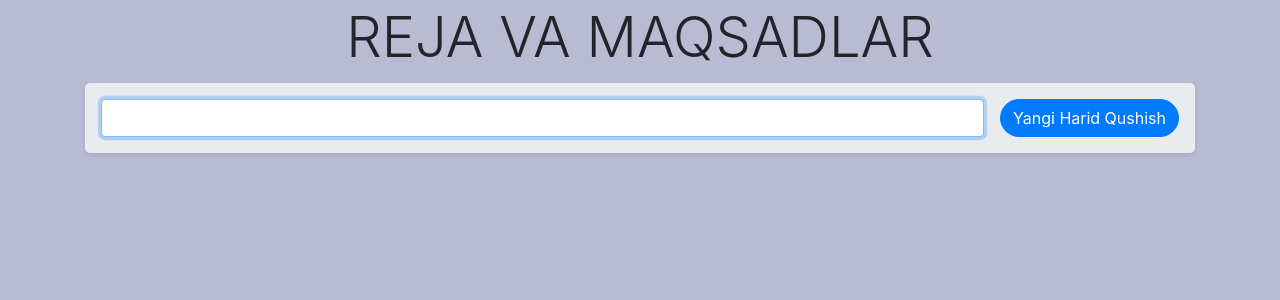
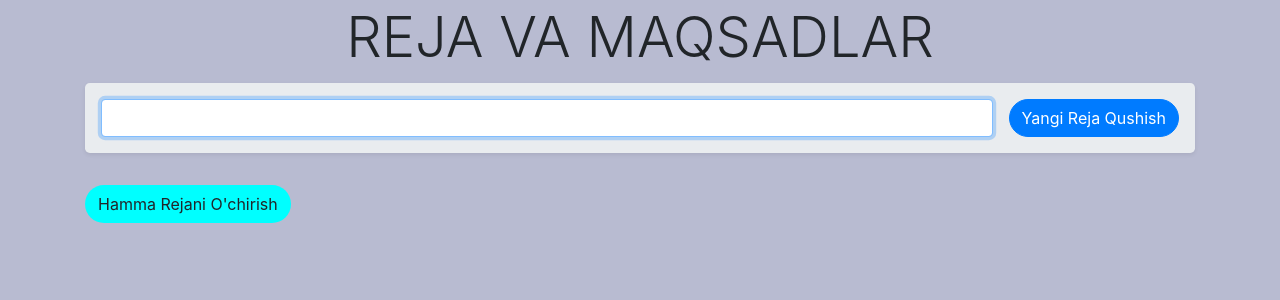
Before and after one commit to Billy-Bek/reja, a Node server app: page / in a window 1280 px wide. Shown: the top 300 px of the page. Run offline with Node 20, Linux system fonts and the light colour scheme; some libraries are stand-ins or nearby versions.

Commit message:
fix: refactoring

```diff
--- a/server.js
+++ b/server.js
@@ -43,11 +43,11 @@ app.get("/author", (req, res) => {
 
 // qabul qiladi
 app.get("/", function (req, res) {
-  res.render("harid");
+  res.render("reja");
 });
 
 const server = http.createServer(app);
 let PORT = 3000;
 server.listen(PORT, function () {
-  console.log(`The server is running successfully on port: ${PORT}`);
+  console.log(`The server is running successfully on port: ${PORT}, http://localhost:${PORT}`);
 });
--- a/views/harid.ejs
+++ b/views/reja.ejs
@@ -28,11 +28,14 @@
         style="flex: 1"
         />
         <button class="btn btn-primary" style="border-radius: 20px;">
-            Yangi Harid Qushish
+            Yangi Reja Qushish
         </button>
         </div>
     </form>
     </div>
+    <button id="clear-all" class="btn btn-adnger" style="border-radius: 20px; background-color: aqua;" >
+        Hamma Rejani O'chirish
+    </button>
    </div>
 </body>
 </html>
```
